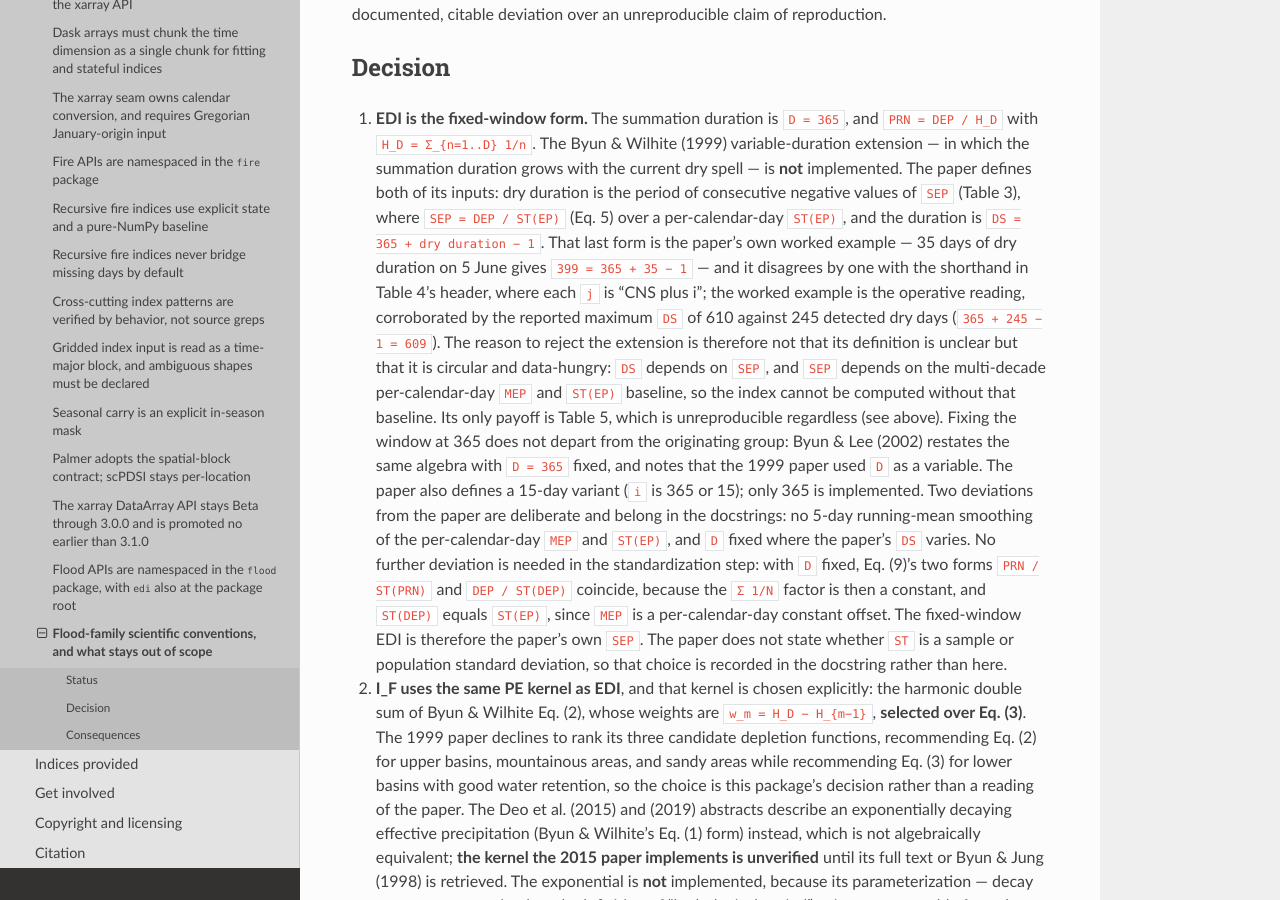
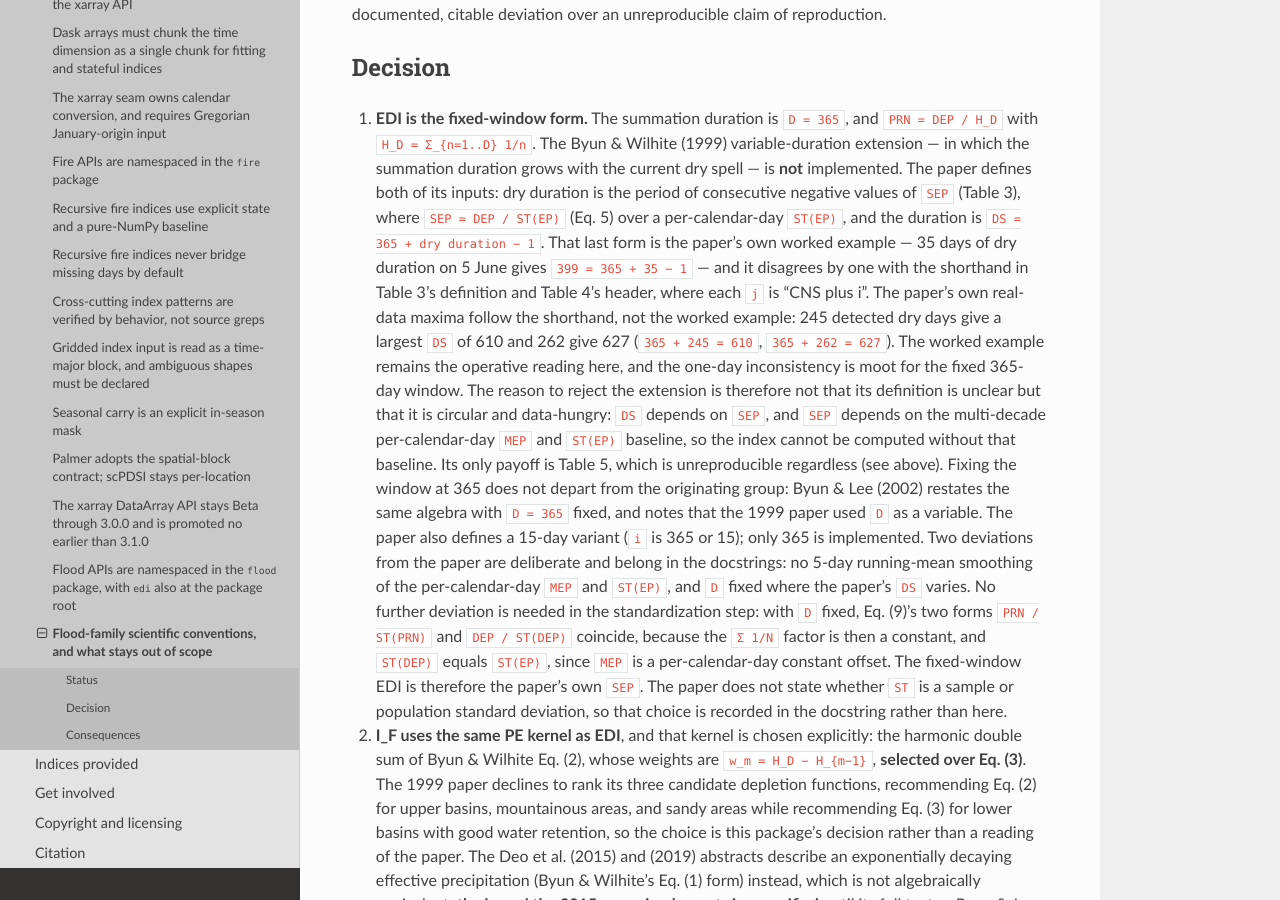
Before and after one commit to monocongo/climate_indices, a Sphinx documentation site: the page built from docs/adr/0014-flood-family-scientific-conventions.md, in a window 1280 px wide and 900 px high, scrolled down 731 px. Built offline with Sphinx 7.4.7 and the Read the Docs theme 3.1.0, drawn with Linux system fonts in a browser that asks for light colours.

Commit message:
docs(review): reconcile the DS reading with the paper's own maxima
Finding: coderabbitai discussion_r4083470778
Review-Anchor: https://github.com/monocongo/climate_indices/pull/1136#discussion_r4083470778

```diff
--- a/docs/adr/0014-flood-family-scientific-conventions.md
+++ b/docs/adr/0014-flood-family-scientific-conventions.md
@@ -38,10 +38,13 @@ unreproducible claim of reproduction.
    (Table 3), where `SEP = DEP / ST(EP)` (Eq. 5) over a per-calendar-day
    `ST(EP)`, and the duration is `DS = 365 + dry duration − 1`. That last form is
    the paper's own worked example — 35 days of dry duration on 5 June gives
-   `399 = 365 + 35 − 1` — and it disagrees by one with the shorthand in Table 4's
-   header, where each `j` is "CNS plus i"; the worked example is the operative
-   reading, corroborated by the reported maximum `DS` of 610 against 245 detected
-   dry days (`365 + 245 − 1 = 609`). The reason to reject the extension is
+   `399 = 365 + 35 − 1` — and it disagrees by one with the shorthand in Table 3's
+   definition and Table 4's header, where each `j` is "CNS plus i". The paper's
+   own real-data maxima follow the shorthand, not the worked example: 245 detected
+   dry days give a largest `DS` of 610 and 262 give 627 (`365 + 245 = 610`,
+   `365 + 262 = 627`). The worked example remains the operative reading here, and
+   the one-day inconsistency is moot for the fixed 365-day window. The reason to
+   reject the extension is
    therefore not that its definition is unclear but that it is circular and
    data-hungry: `DS` depends on `SEP`, and `SEP` depends on the multi-decade
    per-calendar-day `MEP` and `ST(EP)` baseline, so the index cannot be computed
```
